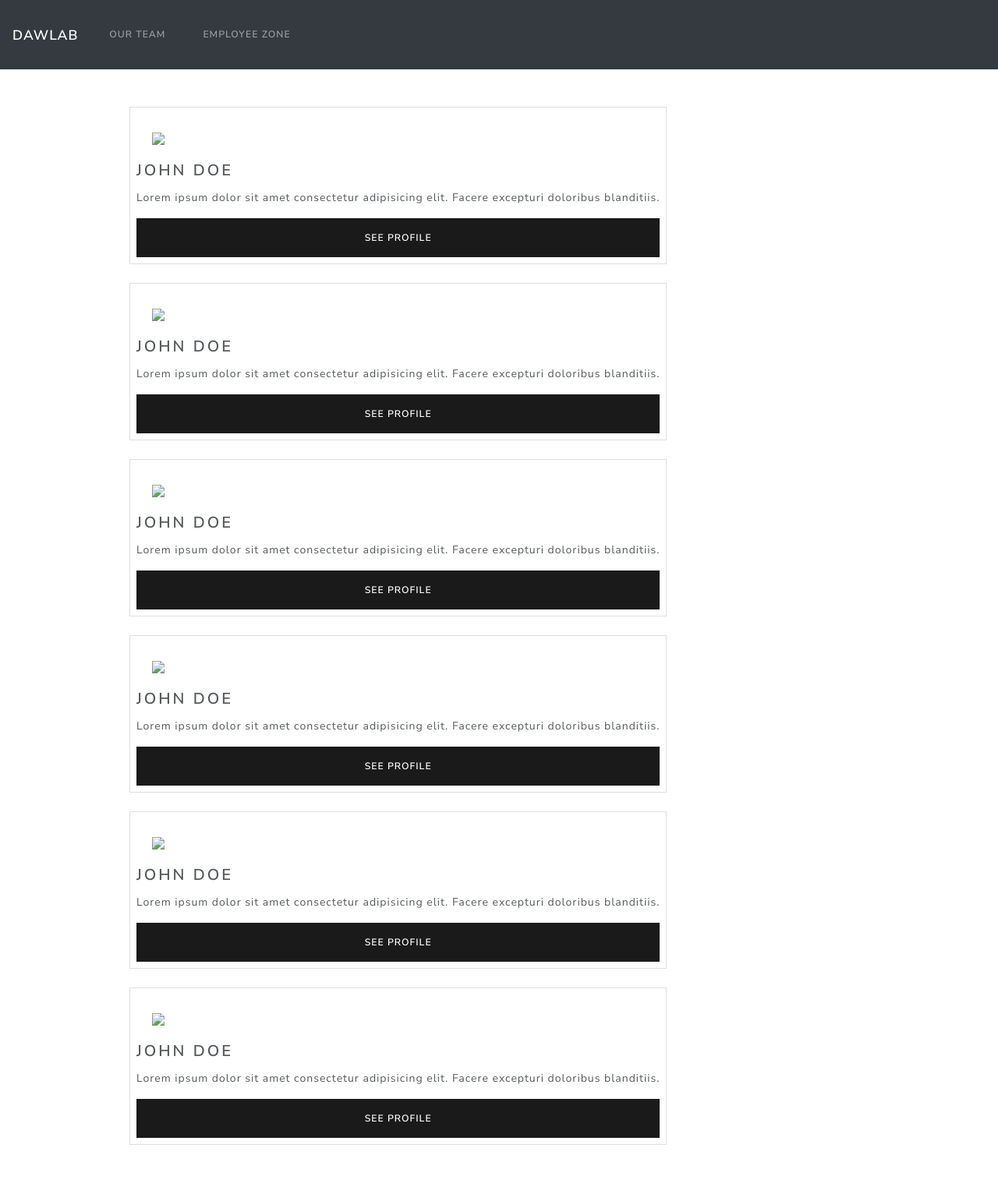
After one commit to BrandonSersion/dawlab-web-application, a Django app: template content/templates/our_team.html in a window 1280 px wide. The commit adds this page. Shown: the whole page at 78% size. Run offline with Django 3.2, Linux system fonts and the light colour scheme; the template is opened without the code that fills it, so the values that code supplies are empty; some libraries are stand-ins or nearby versions.

Commit message:
Created functional test and unit test for our_team.html page load.

```diff
--- a/content/templates/home.html
+++ b/content/templates/home.html
@@ -7,7 +7,7 @@
         <meta charset="UTF-8">
         <meta name="viewport" content="width=device-width, initial-scale=1.0">
         <meta http-equiv="X-UA-Compatible" content="ie=edge">
-        <title>CDN Template</title>
+        <title>DAWLAB Software</title>
         <link rel="stylesheet" href="https://opensource.keycdn.com/fontawesome/4.7.0/font-awesome.min.css">
         <link href="https://maxcdn.bootstrapcdn.com/bootswatch/4.0.0/lux/bootstrap.min.css" rel="stylesheet" integrity="sha384-GxhP7S92hzaDyDJqbdpcHqV5cFflxAx0Yze/X7vUONp43KK1E8eUWaJIMkit3D0R" crossorigin="anonymous">
         <link rel="stylesheet" type="text/css" href="{% static "base.css" %}">
--- /dev/null
+++ b/content/templates/our_team.html
@@ -0,0 +1,77 @@
+<!DOCTYPE html>
+<html lang="en">
+    <head>
+        <meta charset="UTF-8">
+        <meta name="viewport" content="width=device-width, initial-scale=1.0">
+        <meta http-equiv="X-UA-Compatible" content="ie=edge">
+        <title>DAWLAB Software</title>
+        <link rel="stylesheet" href="https://opensource.keycdn.com/fontawesome/4.7.0/font-awesome.min.css">
+        <link href="https://maxcdn.bootstrapcdn.com/bootswatch/4.0.0/lux/bootstrap.min.css" rel="stylesheet" integrity="sha384-GxhP7S92hzaDyDJqbdpcHqV5cFflxAx0Yze/X7vUONp43KK1E8eUWaJIMkit3D0R" crossorigin="anonymous">
+        <link rel="stylesheet" type="text/css" href="./assets/main.css">
+    </head>
+    <body>
+        <!-- Navbar -->
+        <nav class="navbar navbar-expand-md bg-dark navbar-dark">
+            <a class="navbar-brand" href="index.html">Dawlab</a>
+            <button class="navbar-toggler" type="button" data-toggle="collapse" data-target="#collapsibleNavbar">
+                <span class="navbar-toggler-icon"></span>
+            </button>
+            <div class="collapse navbar-collapse" id="collapsibleNavbar">
+                <ul class="navbar-nav">
+                    <li class="nav-item">
+                        <a class="nav-link" href="our_team.html">Our Team</a>
+                    </li>
+                    <li class="nav-item">
+                        <a class="nav-link" href="employee_zone.html">Employee Zone</a>
+                    </li>
+                </ul>
+            </div>
+        </nav>
+        <!-- Content -->
+        <div class="container">
+            <div class="row content p-5">
+                <div class="card ml-5 p-2 mb-4">
+                    <div class="card-body"><img src="http://via.placeholder.com/200x200"></div>
+                    <h4 class="card-title">John Doe</h4>
+                    <p class="card-text">Lorem ipsum dolor sit amet consectetur adipisicing elit. Facere excepturi doloribus blanditiis.</p>
+                    <a href="#" class="btn btn-primary">See Profile</a>
+                </div>
+                <div class="card ml-5 p-2 mb-4">
+                    <div class="card-body"><img src="http://via.placeholder.com/200x200"></div>
+                    <h4 class="card-title">John Doe</h4>
+                    <p class="card-text">Lorem ipsum dolor sit amet consectetur adipisicing elit. Facere excepturi doloribus blanditiis.</p>
+                    <a href="#" class="btn btn-primary">See Profile</a>
+                </div>
+                <div class="card ml-5 p-2 mb-4">
+                    <div class="card-body"><img src="http://via.placeholder.com/200x200"></div>
+                    <h4 class="card-title">John Doe</h4>
+                    <p class="card-text">Lorem ipsum dolor sit amet consectetur adipisicing elit. Facere excepturi doloribus blanditiis.</p>
+                    <a href="#" class="btn btn-primary">See Profile</a>
+                </div>
+                <div class="card ml-5 p-2 mb-4">
+                    <div class="card-body"><img src="http://via.placeholder.com/200x200"></div>
+                    <h4 class="card-title">John Doe</h4>
+                    <p class="card-text">Lorem ipsum dolor sit amet consectetur adipisicing elit. Facere excepturi doloribus blanditiis.</p>
+                    <a href="#" class="btn btn-primary">See Profile</a>
+                </div>
+                <div class="card ml-5 p-2 mb-4">
+                    <div class="card-body"><img src="http://via.placeholder.com/200x200"></div>
+                    <h4 class="card-title">John Doe</h4>
+                    <p class="card-text">Lorem ipsum dolor sit amet consectetur adipisicing elit. Facere excepturi doloribus blanditiis.</p>
+                    <a href="#" class="btn btn-primary">See Profile</a>
+                </div>
+                <div class="card ml-5 p-2 mb-4">
+                    <div class="card-body"><img src="http://via.placeholder.com/200x200"></div>
+                    <h4 class="card-title">John Doe</h4>
+                    <p class="card-text">Lorem ipsum dolor sit amet consectetur adipisicing elit. Facere excepturi doloribus blanditiis.</p>
+                    <a href="#" class="btn btn-primary">See Profile</a>
+                </div>
+            </div>
+        </div>
+
+        <script src="https://code.jquery.com/jquery-3.3.1.slim.min.js"></script>
+        <script src="https://cdnjs.cloudflare.com/ajax/libs/popper.js/1.12.3/umd/popper.min.js" integrity="sha384-vFJXuSJphROIrBnz7yo7oB41mKfc8JzQZiCq4NCceLEaO4IHwicKwpJf9c9IpFgh" crossorigin="anonymous"></script>
+        <link href="https://maxcdn.bootstrapcdn.com/font-awesome/4.7.0/css/font-awesome.min.css" rel="stylesheet" integrity="sha384-wvfXpqpZZVQGK6TAh5PVlGOfQNHSoD2xbE+QkPxCAFlNEevoEH3Sl0sibVcOQVnN" crossorigin="anonymous">
+        <script type="text/javascript" src="./assets/script.js"></script>
+    </body>
+</html>
```
Also changed, not shown: content/tests/test_views.py (+10 -0 lines), functional_tests/tests.py (+31 -1 lines).
